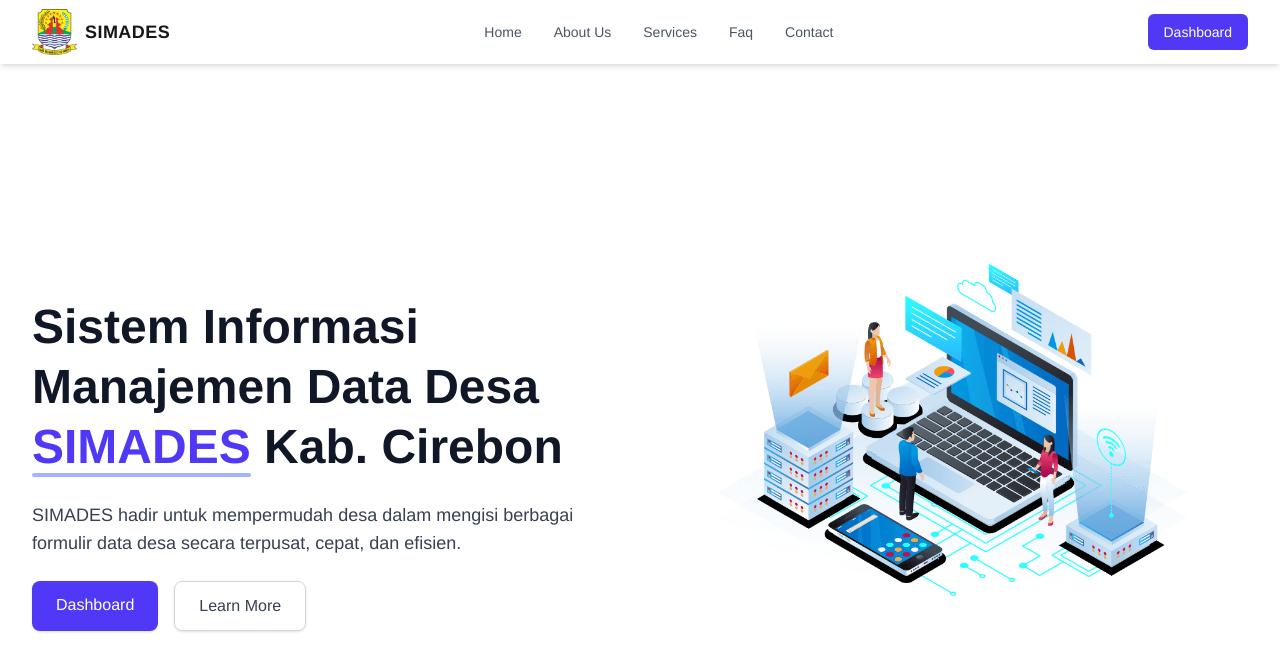
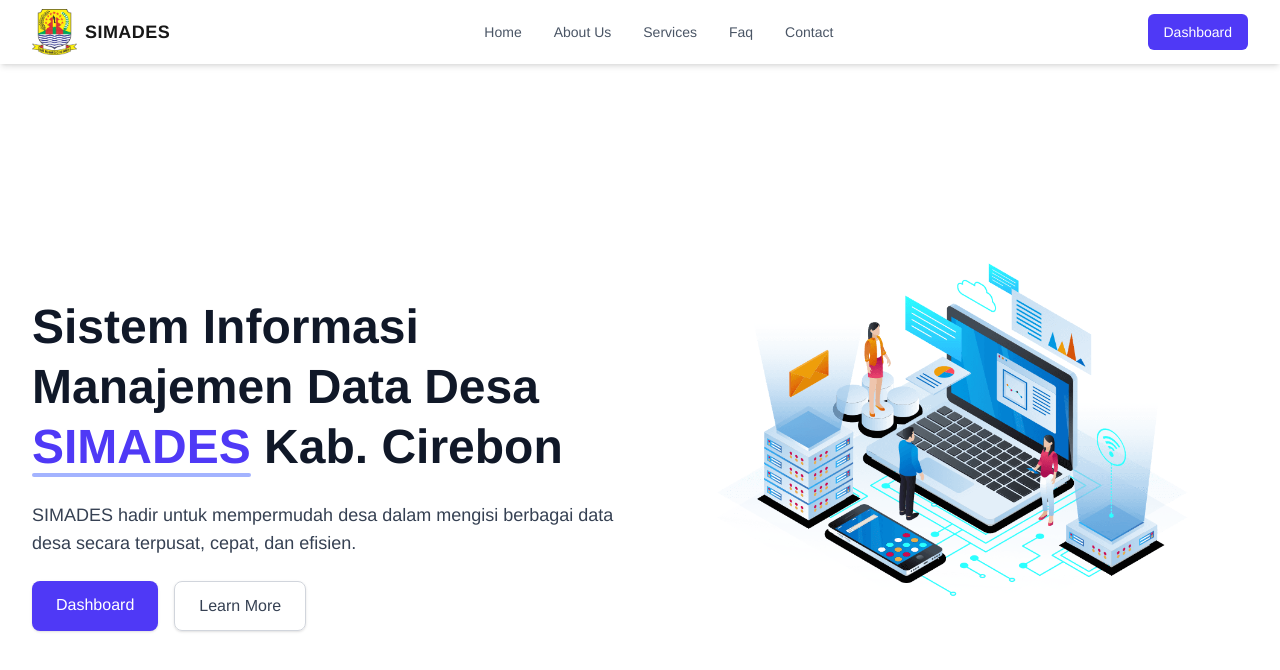
Before and after one commit to azharanggakusuma/simades, a Next.js app: page / in a window 1280 px wide. Shown: the top 670 px of the page. Built offline with nearby package versions, Linux system fonts and the light colour scheme.

Commit message:
fix: correct text in Hero component description for clarity

```diff
--- a/app/components/Hero.jsx
+++ b/app/components/Hero.jsx
@@ -18,8 +18,7 @@ const Hero = () => {
           </h1>
 
           <p className="mt-6 text-gray-700 text-base sm:text-lg">
-            SIMADES hadir untuk mempermudah desa dalam mengisi berbagai formulir
-            data desa secara terpusat, cepat, dan efisien.
+            SIMADES hadir untuk mempermudah desa dalam mengisi berbagai data desa secara terpusat, cepat, dan efisien.
           </p>
 
           <div className="mt-6 flex flex-wrap gap-4">
```
